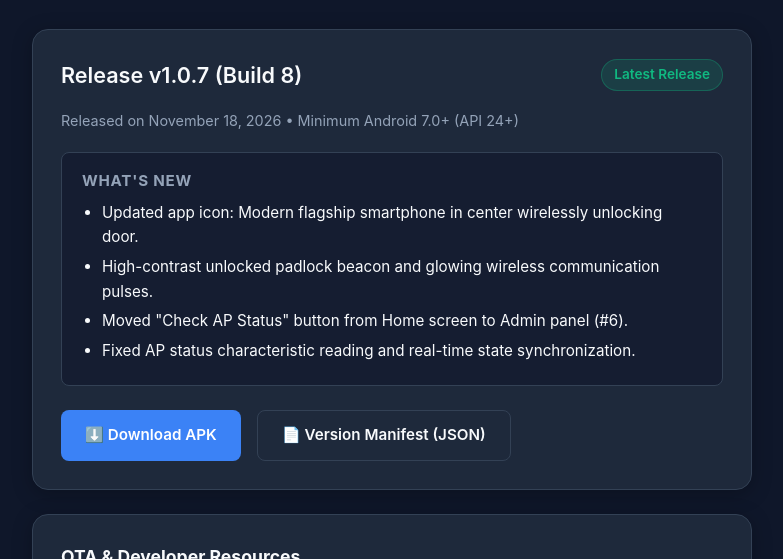
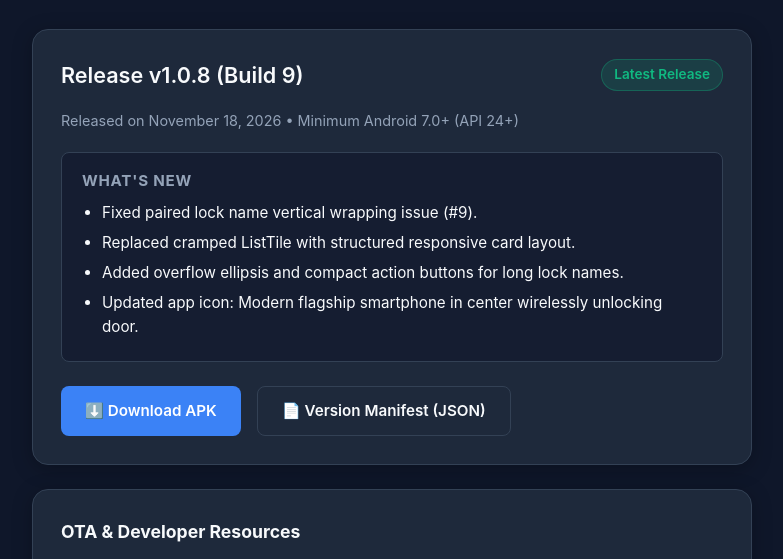
Before and after one commit to olgunx/public, a plain HTML site: page index.html in a window 1280 px wide. Shown: the part 201-760 px from the top of the page, without its empty margins (248-1031 px from the left). Drawn offline with Linux system fonts and the light colour scheme.

Commit message:
Deploy OTA release v1.0.8+9 (fix paired lock card layout #9)

```diff
--- a/index.html
+++ b/index.html
@@ -191,7 +191,7 @@
 
     <div class="card">
       <div class="card-header">
-        <div class="version-title">Release v1.0.7 (Build 8)</div>
+        <div class="version-title">Release v1.0.8 (Build 9)</div>
         <span class="badge">Latest Release</span>
       </div>
       <div class="meta">Released on November 18, 2026 • Minimum Android 7.0+ (API 24+)</div>
@@ -199,10 +199,10 @@
       <div class="changelog-box">
         <h3>What's New</h3>
         <ul>
+          <li>Fixed paired lock name vertical wrapping issue (#9).</li>
+          <li>Replaced cramped ListTile with structured responsive card layout.</li>
+          <li>Added overflow ellipsis and compact action buttons for long lock names.</li>
           <li>Updated app icon: Modern flagship smartphone in center wirelessly unlocking door.</li>
-          <li>High-contrast unlocked padlock beacon and glowing wireless communication pulses.</li>
-          <li>Moved "Check AP Status" button from Home screen to Admin panel (#6).</li>
-          <li>Fixed AP status characteristic reading and real-time state synchronization.</li>
         </ul>
       </div>
 
```
Also changed, not shown: app_version.json (+4 -4 lines), 1 other file.
